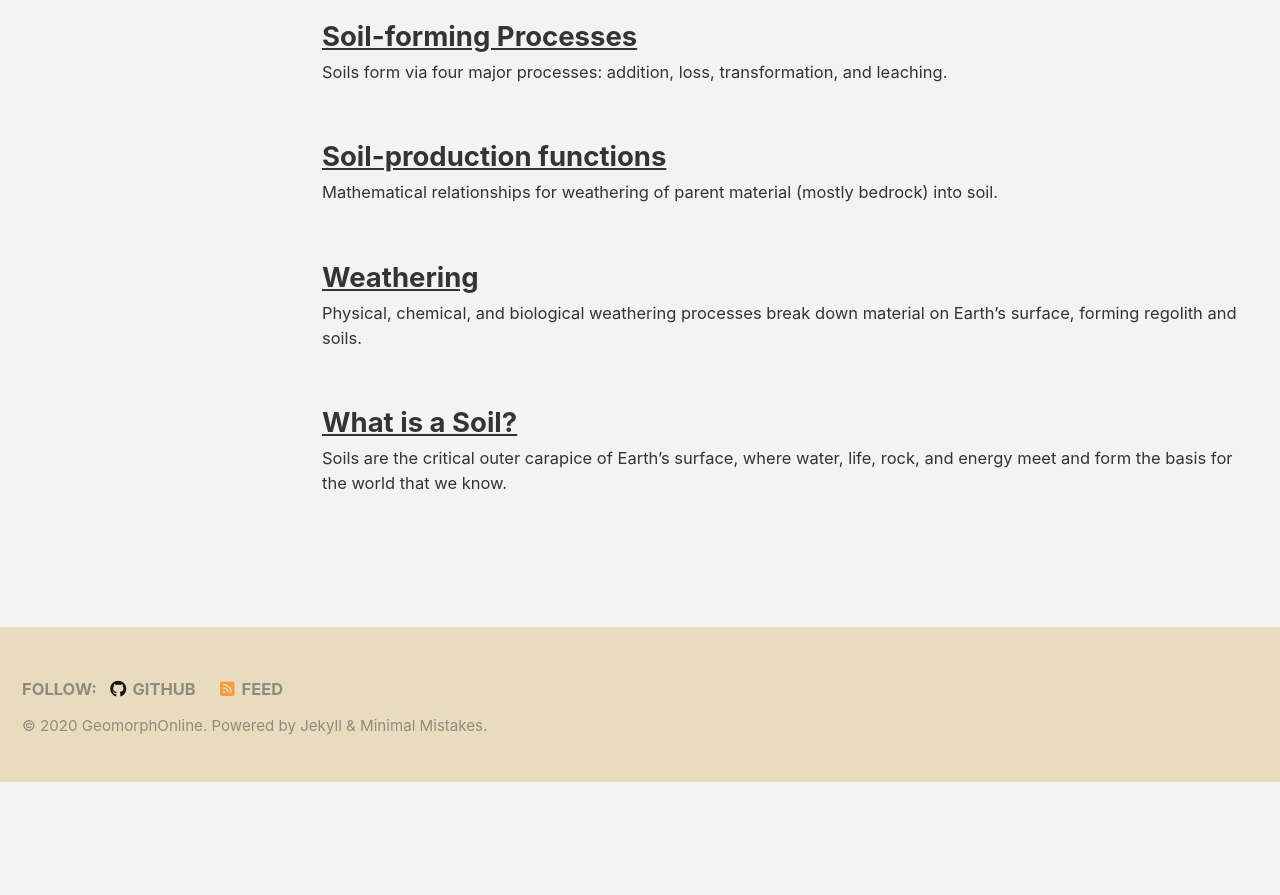
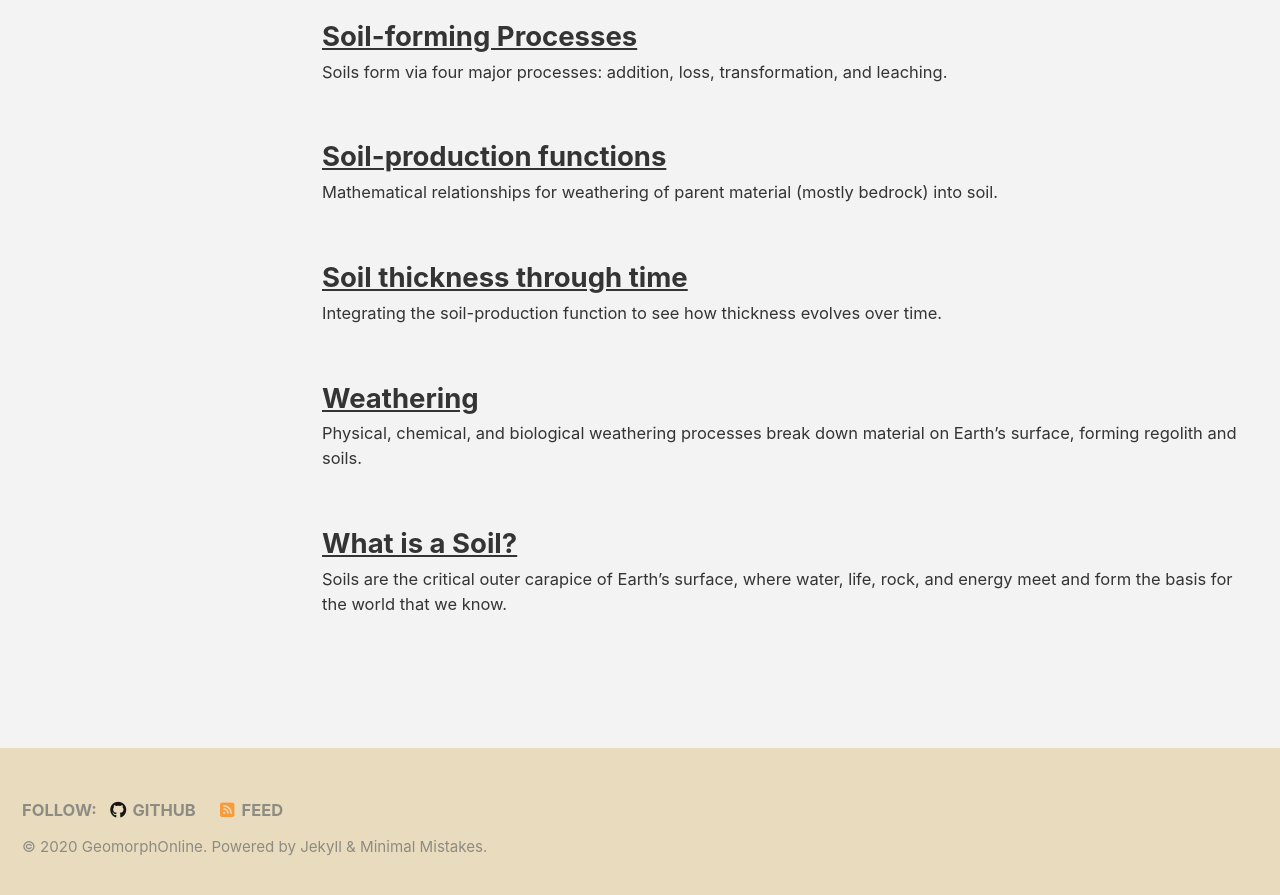
Before and after one commit to GeomorphOnline/GeomorphOnline.github.io, a Jekyll site: the page built from _pages/lessons/soil.md, in a window 1280 px wide and 900 px high, scrolled down 689 px. Shown: the top 895 px of the window. Built offline with Jekyll 4.4.1, drawn with Linux system fonts in a browser that asks for light colours; cached includes are drawn as plain includes; nearby versions of some CDN libraries; before the commit the page ends 1471 px from its top, so only the background shows below that; some of the changed lines change nothing that is shown.

Commit message:
wrap up soils

```diff
--- a/_pages/schedule.md
+++ b/_pages/schedule.md
@@ -70,17 +70,17 @@ Grand Canyon landscape observations
 
 [Weathering](/soil/weathering/)
 
-[Soil-production functions](/soil/soil-production_functions)
+[Soil-production functions](/soil/soil-production_functions/)
+
+[Soil thickness through time](/soil/soil_thickness_through_time/)
+
+<!-- Soils, hillslopes, and channels -->
 
 ***--- <font color="red">Below this line, Course material still being built!</font> ---***
 
-Soil thickness through time
-
-<!-- Soils, hillslopes, and channels -->
-
 ### Remote sensing in mapping + Geographic Information Systems (GIS)
 
-Remote Sensing
+Remotely-sensed topography
 
 GIS
 
--- /dev/null
+++ b/lessons/_soil/soil_thickness_through_time.md
@@ -0,0 +1,28 @@
+---
+topic: soil
+
+title: "Soil thickness through time"
+layout: single
+permalink: /soil/soil_thickness_through_time/
+
+# Includes author profile in sidebar
+author: Andrew Wickert
+author_profile: true
+---
+
+*Integrating the soil-production function to see how thickness evolves over time.*
+
+## Learning Goals
+
+* Perform a thought experiment about how soil depth (or thickness) my evolve through time
+
+## Notes
+
+[Annotated note page on soil thickness through time](/assets/notes/evolution_of_soil_depth_annotated.pdf)
+
+## Video
+
+<iframe width="560" height="315" src="https://www.youtube.com/embed/KI2_Gn1K_Kw" frameborder="0" allow="accelerometer; autoplay; clipboard-write; encrypted-media; gyroscope; picture-in-picture" allowfullscreen></iframe>
+
+
+<a rel="license" href="http://creativecommons.org/licenses/by-sa/4.0/"><img alt="Creative Commons License" style="border-width:0" src="https://i.creativecommons.org/l/by-sa/4.0/88x31.png" /></a><br />This work is licensed under a <a rel="license" href="http://creativecommons.org/licenses/by-sa/4.0/">Creative Commons Attribution-ShareAlike 4.0 International License</a>.
```
Also changed, not shown: 1 other file.
